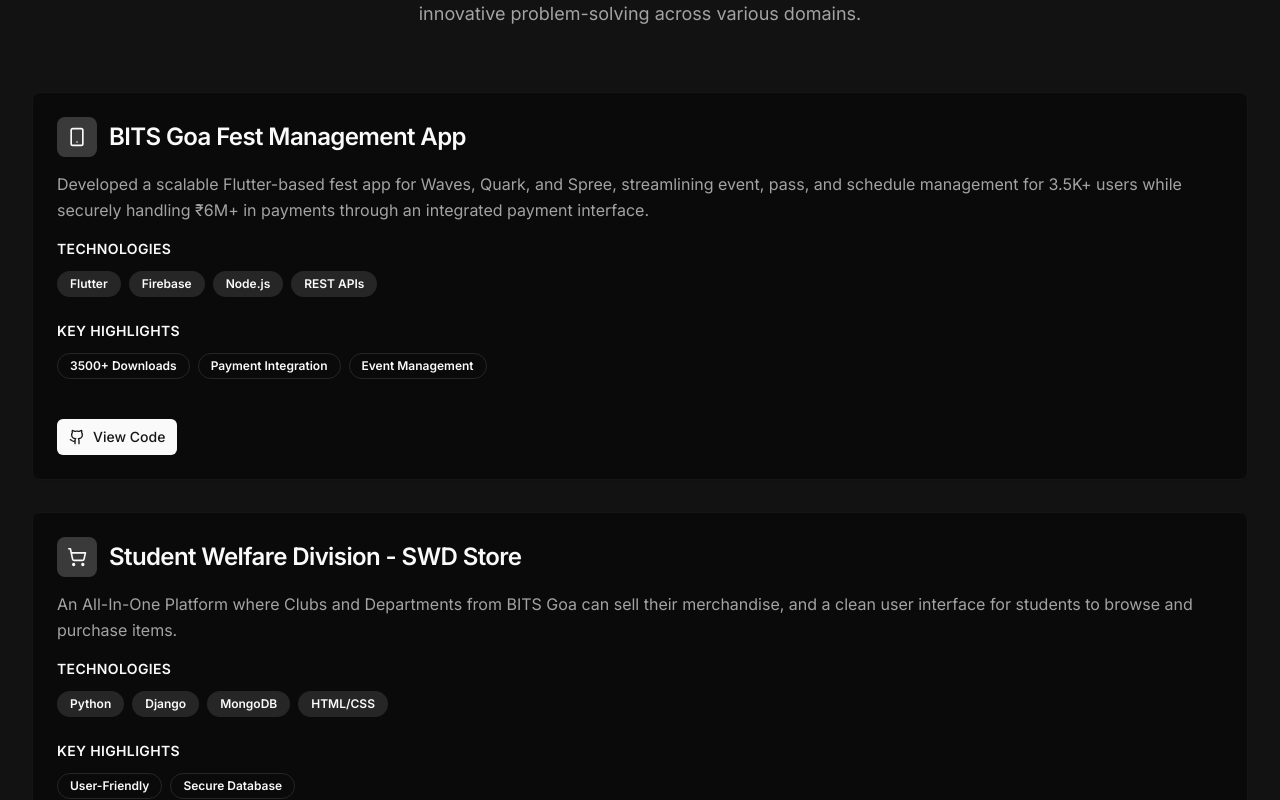
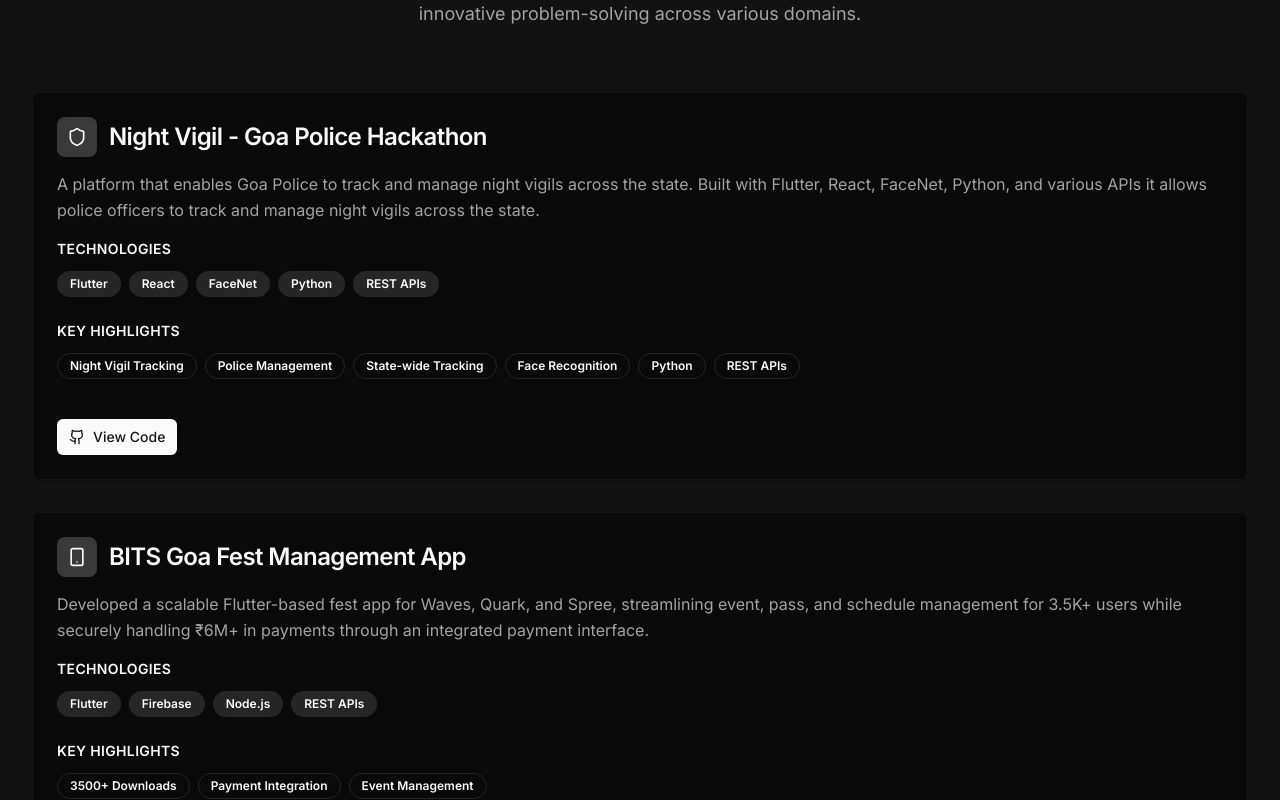
Before and after one commit to arjav1528/Portfolio-Webiste, a Next.js app: page / in a window 1280 px wide. Shown: the part 4860-5660 px from the top of the page. Built offline with nearby package versions, Linux system fonts and the light colour scheme; a web font is replaced by a local one.

Commit message:
added new projects

```diff
--- a/components/projects-section.tsx
+++ b/components/projects-section.tsx
@@ -5,7 +5,7 @@
 import { Card, CardContent, CardHeader, CardTitle } from '@/components/ui/card';
 import { Button } from '@/components/ui/button';
 import { Badge } from '@/components/ui/badge';
-import { Github, Smartphone, Bot, ShoppingCart, ChartNetwork, Calendar } from 'lucide-react';
+import { Github, Smartphone, Bot, ShoppingCart, ChartNetwork, Calendar, Shield } from 'lucide-react';
 
 export function ProjectsSection() {
   const { ref, inView } = useInView({
@@ -14,6 +14,15 @@
   });
 
   const projects = [
+    {
+      title: 'Night Vigil - Goa Police Hackathon',
+      description: 'A platform that enables Goa Police to track and manage night vigils across the state. Built with Flutter, React, FaceNet, Python, and various APIs it allows police officers to track and manage night vigils across the state.',
+      technologies: ['Flutter', 'React', 'FaceNet', 'Python', 'REST APIs'],
+      highlights: ['Night Vigil Tracking', 'Police Management', 'State-wide Tracking', 'Face Recognition', 'Python', 'REST APIs'],
+      featured: true,
+      icon: Shield,
+      github: 'https://github.com/arjav1528/Night-Vigil-Goa-Police-Hackathon',
+    },
     {
       title: 'BITS Goa Fest Management App',
       description: 'Developed a scalable Flutter-based fest app for Waves, Quark, and Spree, streamlining event, pass, and schedule management for 3.5K+ users while securely handling ₹6M+ in payments through an integrated payment interface.',
```
